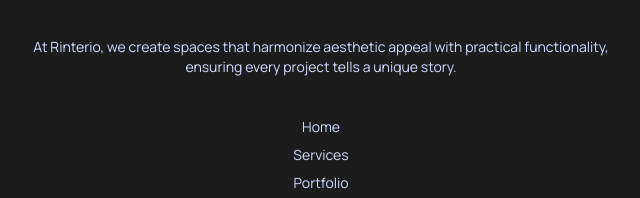
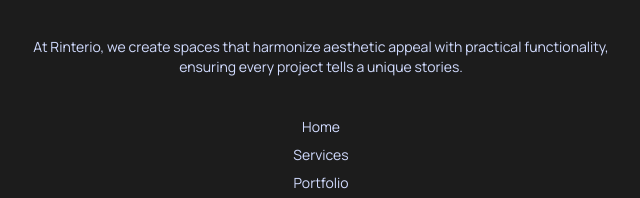
Before and after one commit to nadiaislam51/ass-3, a plain HTML site: page index.html in a window 1280 px wide. Shown: the part 4858-5056 px from the top of the page, 319-959 px from the left. Drawn offline with nearby package versions, Linux system fonts and the light colour scheme; files whose address does not match are found by name.

Commit message:
done my project

```diff
--- a/index.html
+++ b/index.html
@@ -385,7 +385,9 @@
       <i class="fa-duotone fa-solid fa-circle-arrow-up-right" style="--fa-primary-color: #000000; --fa-secondary-color: #abef5f; --fa-secondary-opacity: 100;"></i>
       Rinterio
     </a>
-    <p class="md:w-1/2 mx-auto">At Rinterio, we create spaces that harmonize aesthetic appeal with practical functionality, ensuring every project tells a unique story.</p>
+    <p class="md:w-1/2 mx-auto">At Rinterio, we create spaces that harmonize aesthetic appeal with practical functionality, ensuring every project tells a unique stories.
+
+    </p>
     <ul class="md:flex gap-8">
       <li><a href="#" class="link link-hover">Home</a></li>
       <li><a href="#" class="link link-hover">Services</a></li>
```
